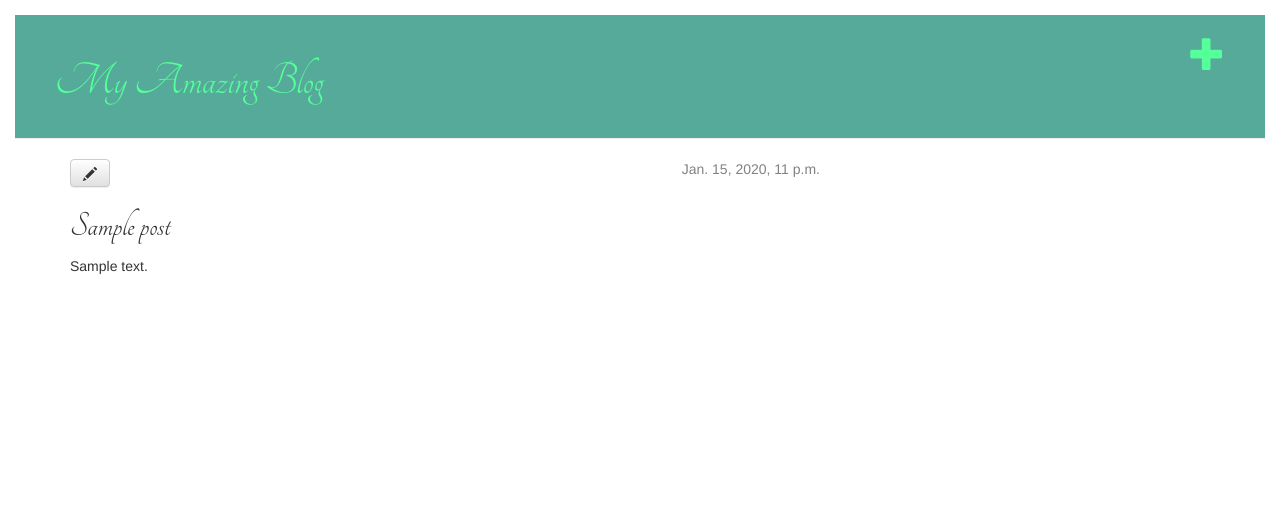
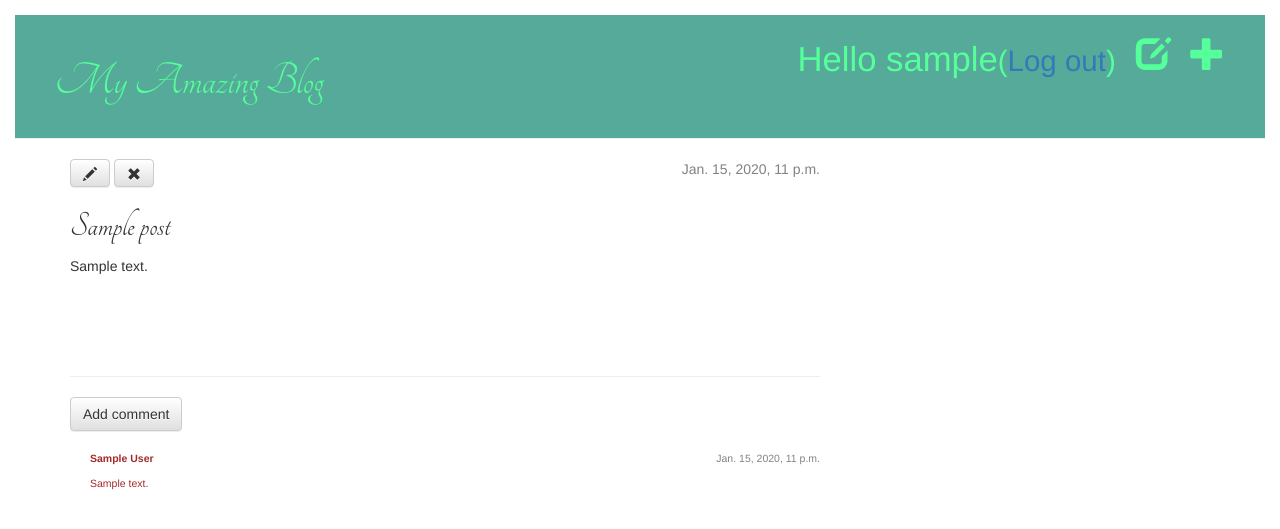
Before and after one commit to leonardsim/my-first-blog, a Django app: page /post/1/ in a window 1280 px wide. Shown: the top 529 px of the page. Run offline with Django 3.2, Linux system fonts and the light colour scheme; a user stored in the database is signed in; tables that the repository leaves empty hold one stand-in row (values such as "Sample post"); some libraries are stand-ins or nearby versions.

Commit message:
Added Draft, Security and Comment features

```diff
--- a/blog/models.py
+++ b/blog/models.py
@@ -16,3 +16,17 @@ class Post(models.Model):
 
     def __str__(self):
         return self.title
+
+class Comment(models.Model):
+    post = models.ForeignKey('blog.Post', related_name='comments')
+    author = models.CharField(max_length=200)
+    text = models.TextField()
+    created_date = models.DateTimeField(default=timezone.now)
+    approved_comment = models.BooleanField(default=False)
+
+    def approve(self):
+        self.approved_comment = True
+        self.save()
+
+    def __str__(self):
+        return self.text
--- a/blog/static/css/blog.css
+++ b/blog/static/css/blog.css
@@ -54,3 +54,9 @@ h1, h2, h3, h4 {
     color: #55aa99;
     font-size: 36pt;
 }
+
+.comment {
+    margin: 20px 0px 50px 20px;
+    font-size: 0.75em;
+    color: brown;
+}
--- a/blog/templates/blog/base.html
+++ b/blog/templates/blog/base.html
@@ -11,10 +11,14 @@
     <body>
         <div class="page-header">
 			{% if user.is_authenticated %}
-				<a href="{% url 'post_new' %}" class="top-menu"><span class="glyphicon glyphicon-plus"></span></a>
+			<a href="{% url 'post_new' %}" class="top-menu"><span class="glyphicon glyphicon-plus"></span></a>
+			<a href="{% url 'post_draft_list' %}" class="top-menu"><span class="glyphicon glyphicon-edit"></span></a>
+			<p class="top-menu">Hello {{ user.username }}<small>(<a href="{% url 'django.contrib.auth.views.logout' %}">Log out</a>)</small></p>
+			{% else %}
+			<a href="{% url 'django.contrib.auth.views.login' %}" class="top-menu"><span class="glyphicon glyphicon-lock"></span></a>
 			{% endif %}
-            <h1><a href="{% url 'post_list' %}"> My Amazing Blog</a></h1>
-        </div>
+			<h1><a href="{% url 'blog.views.post_list' %}">My Amazing Blog</a></h1>
+		</div>
         <div class="content container">
             <div class="row">
                 <div class="col-md-8">
--- a/blog/templates/blog/post_detail.html
+++ b/blog/templates/blog/post_detail.html
@@ -3,14 +3,28 @@
 {% block content %}
     <div class="post">
         {% if post.published_date %}
-            <div class="date">
-                {{ post.published_date }}
-            </div>
-        {% endif %}
+			<div class="date">
+				{{ post.published_date }}
+			</div>
+		{% else %}
+			<a class="btn btn-default" href="{% url 'blog.views.post_publish' pk=post.pk %}">Publish</a>
+		{% endif %}
 		{% if user.is_authenticated %}
 			<a class="btn btn-default" href="{% url 'post_edit' pk=post.pk %}"><span class="glyphicon glyphicon-pencil"></span></a>
+			<a class="btn btn-default" href="{% url 'post_remove' pk=post.pk %}"><span class="glyphicon glyphicon-remove"></span></a>
 		{% endif %}
         <h1>{{ post.title }}</h1>
         <p>{{ post.text|linebreaks }}</p>
     </div>
+	<hr>
+	<a class="btn btn-default" href="{% url 'add_comment_to_post' pk=post.pk %}">Add comment</a>
+	{% for comment in post.comments.all %}
+		<div class="comment">
+			<div class="date">{{ comment.created_date }}</div>
+			<strong>{{ comment.author }}</strong>
+			<p>{{ comment.text|linebreaks }}</p>
+		</div>
+	{% empty %}
+		<p>No comments here yet :(</p>
+	{% endfor %}
 {% endblock %}
--- a/blog/templates/blog/post_list.html
+++ b/blog/templates/blog/post_list.html
@@ -7,6 +7,7 @@
             </div>
             <h1><a href="{% url 'post_detail' pk=post.pk %}">{{ post.title }}</a></h1>
             <p>{{ post.text|linebreaks }}</p>
+			<a href="{% url 'blog.views.post_detail' pk=post.pk %}">Comments: {{ post.comments.count }}</a>
         </div>
     {% endfor %}
 {% endblock %}
--- a/blog/urls.py
+++ b/blog/urls.py
@@ -6,4 +6,8 @@ urlpatterns = [
     url(r'^post/(?P<pk>\d+)/$', views.post_detail, name='post_detail'),
 	url(r'^post/new/$', views.post_new, name='post_new'),
 	url(r'^post/(?P<pk>\d+)/edit/$', views.post_edit, name='post_edit'),
+	url(r'^drafts/$', views.post_draft_list, name='post_draft_list'),
+	url(r'^post/(?P<pk>\d+)/publish/$', views.post_publish, name='post_publish'),
+	url(r'^post/(?P<pk>\d+)/remove/$', views.post_remove, name='post_remove'),
+	url(r'^post/(?P<pk>\d+)/comment/$', views.add_comment_to_post, name='add_comment_to_post'),
 ]
--- a/blog/views.py
+++ b/blog/views.py
@@ -1,7 +1,8 @@
 from django.shortcuts import render, get_object_or_404, redirect
 from django.utils import timezone
 from .models import Post
-from .forms import PostForm
+from .forms import PostForm, CommentForm
+from django.contrib.auth.decorators import login_required
 
 def post_list(request):
     posts = Post.objects.filter(published_date__lte=timezone.now()).order_by('-published_date')
@@ -11,6 +12,7 @@ def post_detail(request, pk):
 	post = get_object_or_404(Post, pk=pk)
 	return render(request, 'blog/post_detail.html', {'post': post})
 
+@login_required
 def post_new(request):
     if request.method == "POST":
         form = PostForm(request.POST)
@@ -24,6 +26,7 @@ def post_new(request):
         form = PostForm()
     return render(request, 'blog/post_edit.html', {'form': form})
 
+@login_required
 def post_edit(request, pk):
     post = get_object_or_404(Post, pk=pk)
     if request.method == "POST":
@@ -37,3 +40,33 @@ def post_edit(request, pk):
     else:
         form = PostForm(instance=post)
     return render(request, 'blog/post_edit.html', {'form': form})
+
+@login_required
+def post_draft_list(request):
+    posts = Post.objects.filter(published_date__isnull=True).order_by('-created_date')
+    return render(request, 'blog/post_draft_list.html', {'posts': posts})
+
+@login_required
+def post_publish(request, pk):
+    post = get_object_or_404(Post, pk=pk)
+    post.publish()
+    return redirect('blog.views.post_detail', pk=pk)
+
+@login_required
+def post_remove(request, pk):
+    post = get_object_or_404(Post, pk=pk)
+    post.delete()
+    return redirect('blog.views.post_list')
+
+def add_comment_to_post(request, pk):
+    post = get_object_or_404(Post, pk=pk)
+    if request.method == "POST":
+        form = CommentForm(request.POST)
+        if form.is_valid():
+            comment = form.save(commit=False)
+            comment.post = post
+            comment.save()
+            return redirect('blog.views.post_detail', pk=post.pk)
+    else:
+        form = CommentForm()
+    return render(request, 'blog/add_comment_to_post.html', {'form': form})
--- a/mysite/settings.py
+++ b/mysite/settings.py
@@ -121,3 +121,5 @@ USE_TZ = True
 
 STATIC_URL = '/static/'
 STATIC_ROOT = os.path.join(BASE_DIR, 'static')
+
+LOGIN_REDIRECT_URL = '/'
--- a/mysite/urls.py
+++ b/mysite/urls.py
@@ -14,11 +14,14 @@ Including another URLconf
     2. Import the include() function: from django.conf.urls import url, include
     3. Add a URL to urlpatterns:  url(r'^blog/', include(blog_urls))
 """
-from django.conf.urls import include, url
+from django.conf.urls import patterns, include, url
+
 from django.contrib import admin
-from django.conf.urls import include
+admin.autodiscover()
 
-urlpatterns = [
+urlpatterns = patterns('',
     url(r'^admin/', include(admin.site.urls)),
+    url(r'^accounts/login/$', 'django.contrib.auth.views.login'),
+    url(r'^accounts/logout/$', 'django.contrib.auth.views.logout', {'next_page': '/'}),
     url(r'', include('blog.urls')),
-]
+)
```
Also changed, not shown: blog/admin.py (+6 -2 lines), blog/forms.py (+6 -1 lines), blog/templates/blog/add_comment_to_post.html (added, +9 -0 lines), blog/templates/blog/post_draft_list.html (added, +11 -0 lines), blog/templates/registration/login.html (added, +26 -0 lines), blog/migrations/0002_comment.py (added).
